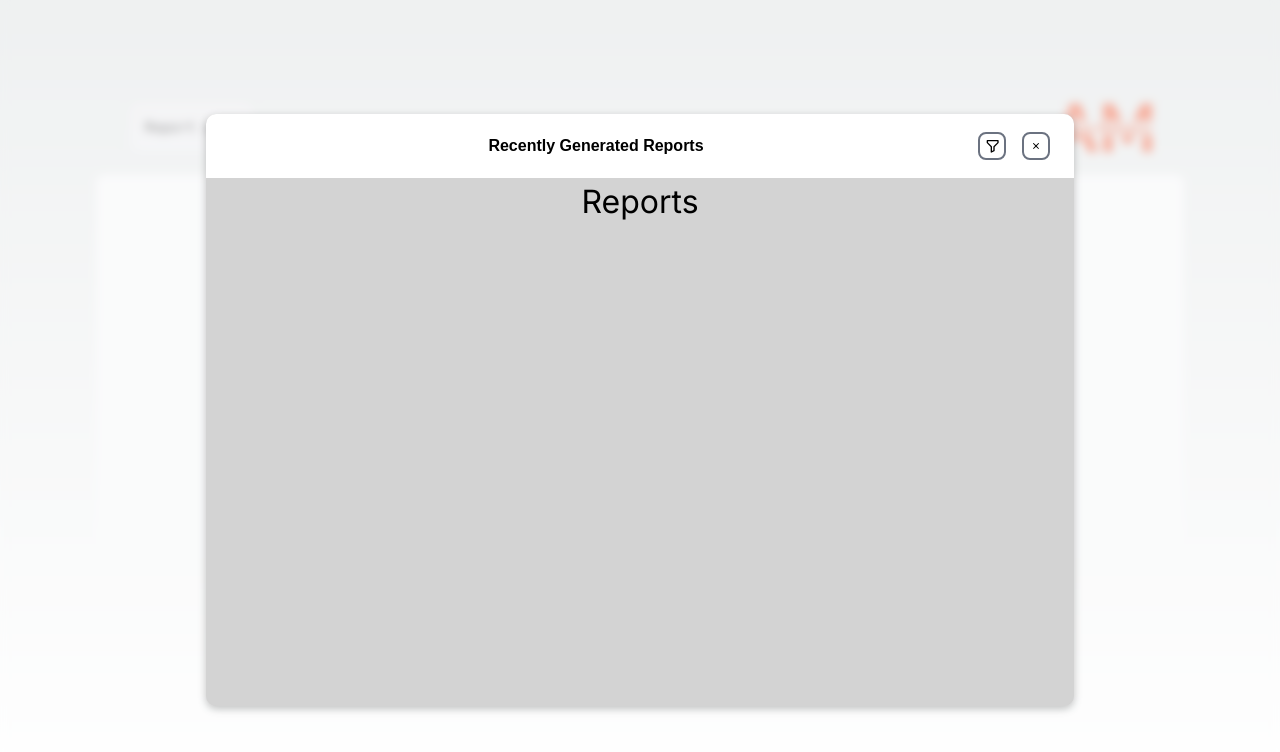
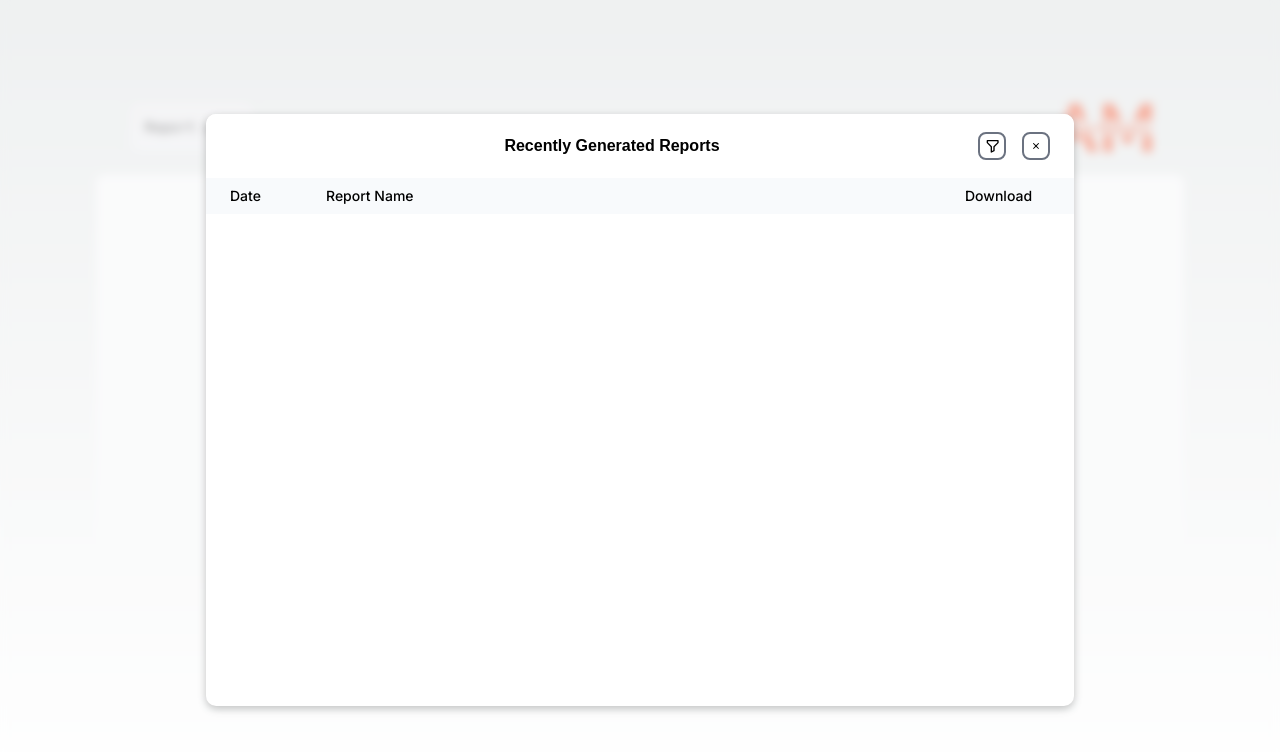
Before and after one commit to AbbasMahdavi021/Report-List, a Next.js app: page / in a window 1280 px wide. Both pictures are taken after a click on the button "View Latest Reports". Shown: the top 752 px of the page. Built offline with nearby package versions, Linux system fonts and the light colour scheme.

Commit message:
Create reports view in Modal

```diff
--- a/src/components/ReportView.jsx
+++ b/src/components/ReportView.jsx
@@ -1,5 +1,5 @@
 "use client";
-import Modal from "@/components/Modal";
+import Modal from "@/components/modal/Modal";
 import { useState } from "react";
 
 const ReportView = () => {
@@ -19,9 +19,7 @@ const ReportView = () => {
         View Latest Reports
       </button>
 
-      <Modal handleClose={() => setIsOpen(false)} isOpen={isOpen}>
-        Reports
-      </Modal>
+      <Modal handleClose={() => setIsOpen(false)} isOpen={isOpen} />
     </div>
   );
 };
--- a/src/components/Modal.css
+++ b/src/components/modal/Modal.css
@@ -18,7 +18,7 @@
   flex-direction: column;
   width: 70%;
   height: 80%;
-  background-color: lightgray;
+  background-color: rgb(255, 255, 255);
   color: #000000;
   display: flex;
   align-items: center;
--- a/src/components/Modal.jsx
+++ b/src/components/modal/Modal.jsx
@@ -1,4 +1,5 @@
 import "./Modal.css";
+import Reports from "../reports/Reports";
 import { IoIosClose } from "react-icons/io";
 import { BiFilterAlt } from "react-icons/bi";
 
@@ -10,9 +11,10 @@ const Modal = ({ children, isOpen, handleClose }) => {
       <div className="modal-content">
         <div className="modal-header">
           <div />
-          <p>Recently Generated Reports</p>
-          <div>
-            <button className="border border-gray-500 border-2 rounded-lg p-1 m-4">
+          <div className="ml-4">Recently Generated Reports</div>
+
+          <div className="flex space-x-4">
+            <button className="border border-gray-500 border-2 rounded-lg p-1">
               <BiFilterAlt />
             </button>
             <button
@@ -25,6 +27,8 @@ const Modal = ({ children, isOpen, handleClose }) => {
         </div>
 
         {children}
+
+        <Reports className="bg-red-500" />
       </div>
     </div>
   );
--- /dev/null
+++ b/src/components/reports/Reports.jsx
@@ -0,0 +1,15 @@
+const Reports = () => {
+  return (
+    <div className="w-full">
+      <div className="flex flex-row text-sm font-medium p-2 bg-slate-50">
+        <div className="ml-4 w-24">Date</div>
+        <div className="w-3/4">Report Name</div>
+        <div>Download</div>
+      </div>
+
+      <div className="flex flex-col"></div>
+    </div>
+  );
+};
+
+export default Reports;
```
